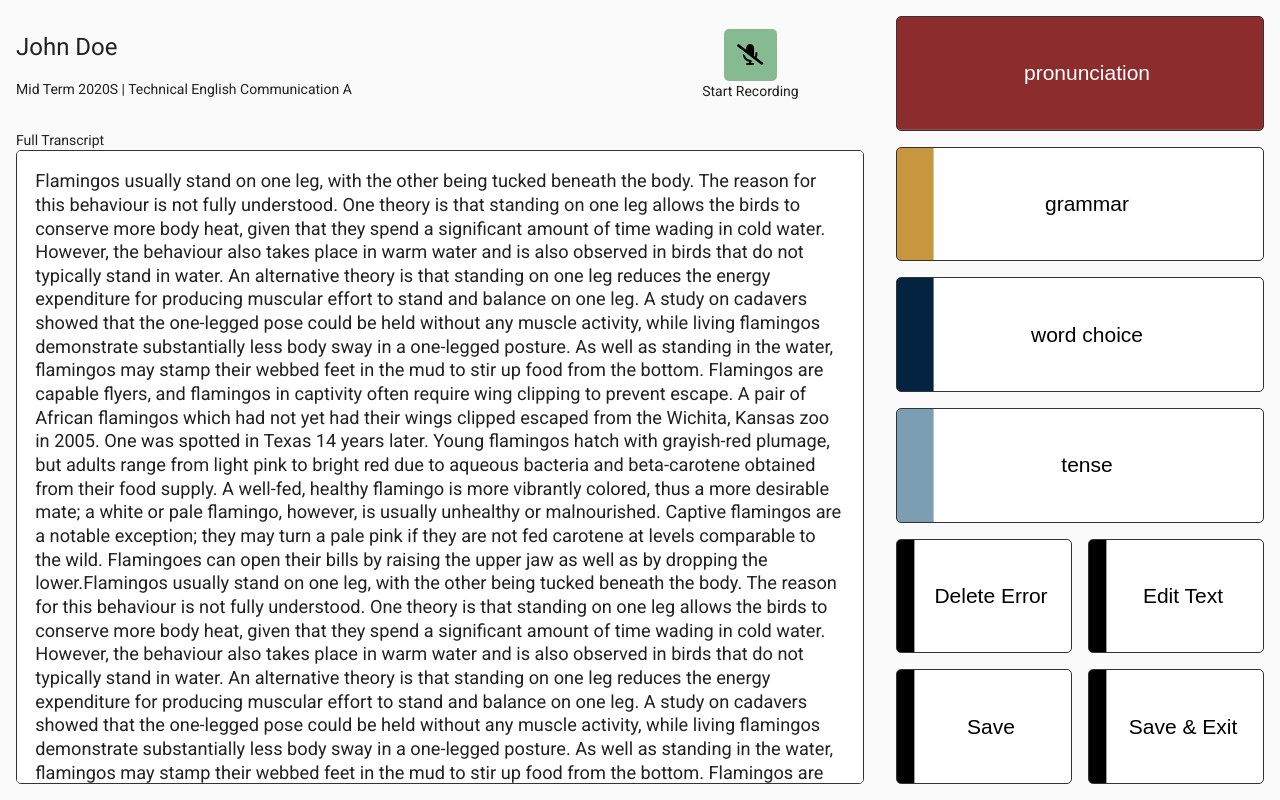
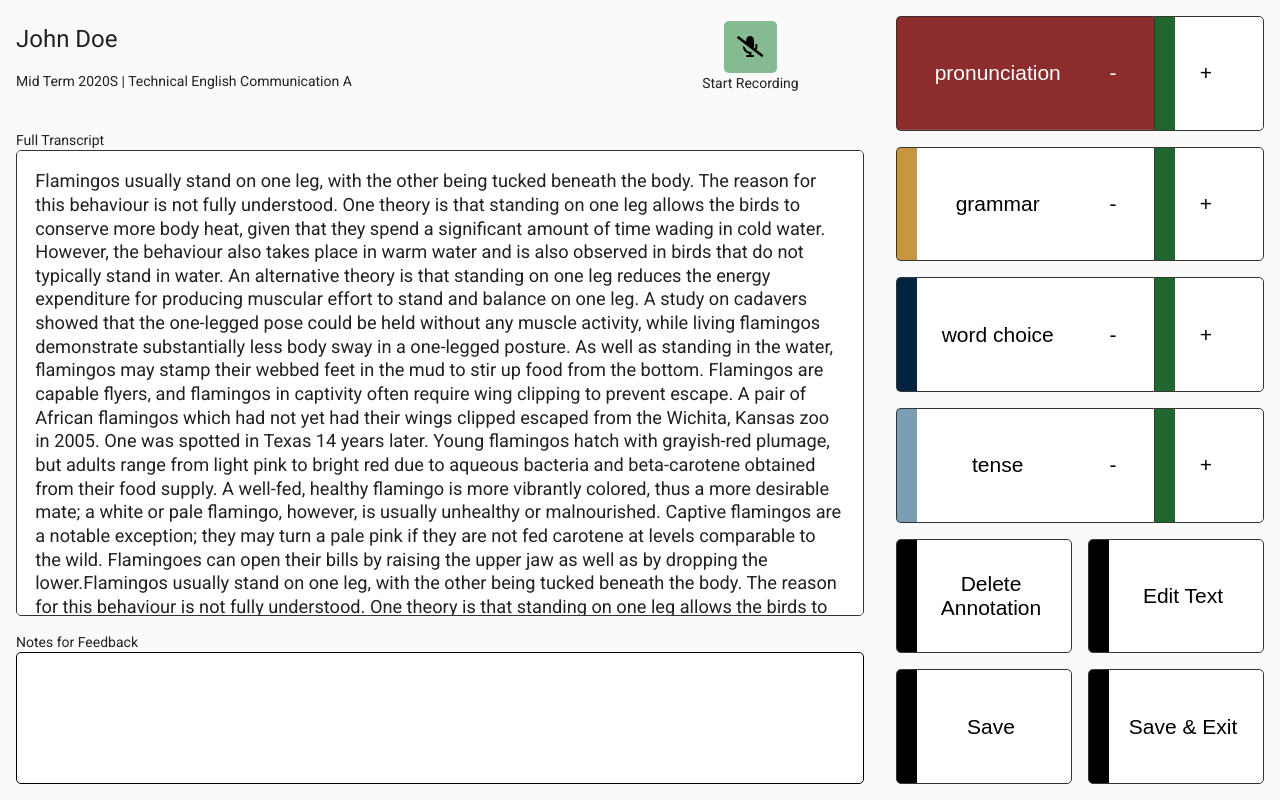
Before and after one commit to DS1720/DS1720.github.io, an Angular app in the folder bacherlor-project/: page /exam in a window 1280 px wide. Before the commit this address led to /. Built offline with nearby package versions, Linux system fonts and the light colour scheme.

Commit message:
added DataService and FeedbackComponent. Implemented Routing

```diff
--- a/bacherlor-project/src/app/app.component.html
+++ b/bacherlor-project/src/app/app.component.html
@@ -1,3 +1,3 @@
 <mat-sidenav-container fullscreen>
-  <wsa-web-speech></wsa-web-speech>
+  <router-outlet></router-outlet>
 </mat-sidenav-container>
--- a/bacherlor-project/src/app/app.module.ts
+++ b/bacherlor-project/src/app/app.module.ts
@@ -7,10 +7,12 @@ import { BrowserAnimationsModule } from '@angular/platform-browser/animations';
 import { SharedModule } from './shared/shared.module';
 import { WebSpeechModule } from './web-speech/web-speech.module';
 import {FontAwesomeModule} from '@fortawesome/angular-fontawesome';
+import { FeedbackComponent } from './feedback/feedback.component';
 
 @NgModule({
   declarations: [
-    AppComponent
+    AppComponent,
+    FeedbackComponent
   ],
   imports: [
     BrowserModule,
--- a/bacherlor-project/src/app/shared/Entities/annotation.ts
+++ b/bacherlor-project/src/app/shared/Entities/annotation.ts
@@ -20,7 +20,7 @@ export class Annotation {
    */
   static getAnnotationsFromString(text: string): Annotation[] {
     const errors = [];
-    let regex = /<error id="\d*" type="\w*"\/>/;
+    let regex = /<error id="\d*" type="\w*" positive="\w*"\/>/;
     let tempIndex = text.search(regex);
     let offset = 0;
     // search for all start tags of errors
@@ -77,7 +77,14 @@ export class Annotation {
     const startIndexType = text.search('type="') + 6;
     const typeLength = text.substr(startIndexType).search('"');
     const type = text.substr(startIndexType, typeLength);
-    return new Annotation(id, type, startIndex, -1, '', text.length, -1);
+    const positiveIndex = text.search('positive="') + 10;
+    const positiveLength = text.substr(positiveIndex).search('"');
+    const positiveString = text.substr(positiveIndex, positiveLength);
+    let positive = true;
+    if (positiveString === 'false') {
+      positive = false;
+    }
+    return new Annotation(id, type, startIndex, -1, '', text.length, -1, positive);
   }
 
   /**
@@ -97,7 +104,8 @@ export class Annotation {
     private endIndex: number,
     private text: string,
     private offsetFront: number,
-    private offsetBack: number
+    private offsetBack: number,
+    private positive: boolean
   ) {
   }
   getId(): number {
@@ -130,4 +138,10 @@ export class Annotation {
   setOffsetBack(offsetBack: number): void {
     this.offsetBack = offsetBack;
   }
+  getPositive(): boolean {
+    return this.positive;
+  }
+  setPositive(positive: boolean): void {
+    this.positive = positive;
+  }
 }
--- /dev/null
+++ b/bacherlor-project/src/app/shared/services/data.service.ts
@@ -0,0 +1,23 @@
+import { Injectable } from '@angular/core';
+
+@Injectable({
+  providedIn: 'root'
+})
+export class DataService {
+
+  transcript = '';
+  feedback = '';
+  constructor() { }
+  saveFeedback(feedback: string): void {
+    this.feedback = feedback;
+  }
+  saveTranscript(transcript: string): void {
+    this.transcript = transcript;
+  }
+  getFeedback(): string {
+    return this.feedback;
+  }
+  getTranscript(): string {
+    return this.transcript;
+  }
+}
--- a/bacherlor-project/src/app/web-speech/web-speech.component.css
+++ b/bacherlor-project/src/app/web-speech/web-speech.component.css
@@ -17,6 +17,7 @@
   --grammar-color: #C8963E;
   --wordchoice-color: #032340;
   --tense-color: #7C9EB2;
+  --positive-color: #1f672e;
   --delete-color: black;
   --edit-color: black;
   --save-color: black;
@@ -87,49 +88,18 @@
   border-left: 2px solid var(--tense-color);
 }
 
-button.pronunciation {
-  background-image: linear-gradient(to right, white 50%, var(--pronunciation-color) 50%);
+:host /deep/ span.positive {
+  border-top: 2px solid var(--positive-color);
+  border-bottom: 2px solid var(--positive-color);
+  display: inline-block;
 }
 
-button.grammar {
-  background-image: linear-gradient(to right, white 50%, var(--grammar-color) 50%);
+:host /deep/ span.positive.right {
+  border-right: 2px solid var(--positive-color);
 }
 
-button.wordchoice {
-  background-image: linear-gradient(to right, white 50%, var(--wordchoice-color) 50%);
-}
-
-button.tense {
-  background-image: linear-gradient(to right, white 50%, var(--tense-color) 50%);
-}
-
-button.delete {
-  background-image: linear-gradient(to right, white 50%, var(--delete-color) 50%);
-}
-
-button.edit {
-  background-image: linear-gradient(to right, white 50%, var(--edit-color) 50%);
-}
-
-button.save {
-  background-image: linear-gradient(to right, white 50%, var(--save-color) 50%);
-}
-
-.student-annotations-container button {
-  background-size: 200% 100%;
-  background-repeat: repeat-x;
-  background-position: -10% 100%;
-  transition: background-position 0.5s, color 0.5s;
-}
-
-.student-annotations-container button:hover {
-  background-position: -90%;
-  color: white;
-}
-
-.student-annotations-container button.active {
-  background-position: -100%;
-  color: white;
+:host /deep/ span.positive.left {
+  border-left: 2px solid var(--positive-color);
 }
 
 /*
@@ -150,8 +120,12 @@ button.save {
 .properties-container {
   display: grid;
   min-height: 0;
-  grid-template-rows: 7em minmax(0, 1fr);
-  padding: 1rem;
+  grid-template-rows: 7em minmax(0, 1fr) 12em;
+  padding: 0rem 1rem 1rem 1rem;
+}
+
+.properties-container section {
+  margin-top: 1rem;
 }
 
 /*
@@ -232,6 +206,37 @@ button.save {
   white-space: pre-wrap;
 }
 
+.temporaryText {
+  color: grey;
+}
+
+/*
+  Notes
+ */
+
+.notes {
+  display: flex;
+  flex-direction: column;
+  height: 100%;
+}
+
+#notes-container {
+  flex: 1;
+  margin-bottom: 1rem;
+  margin-right: 1rem;
+  display: flex;
+  flex-direction: column;
+}
+
+textarea.notes-text-container {
+  overflow-y: auto;
+  resize: none;
+  border: 1px solid black;
+  border-radius: 5px;
+  padding: 1em;
+  height: 100%;
+}
+
 /*
   Right Side
  */
@@ -240,6 +245,7 @@ button.save {
   display: flex;
   flex-direction: column;
   margin-top: 1rem;
+  margin-right: 1rem;
 }
 
 /*
@@ -250,6 +256,8 @@ button.save {
   height: 100%;
   margin-bottom: 1rem;
   margin-right: 1rem;
+  width: 100%;
+  display: flex;
 }
 
 .student-annotations-container button, .student-annotations-container .split-buttons button {
@@ -257,18 +265,87 @@ button.save {
   border: solid 1px #333;
   border-radius: 5px;
   outline: none;
-  width: 100%;
   height: 100%;
   font-size: 1.5em;
   overflow-x: hidden;
+}
+
+.student-annotations-container .error-item button:first-child {
+  width: 70%;
+  border-top-right-radius: 0px;
+  border-bottom-right-radius: 0px;
+  border-right: 0 solid;
+  display: flex;
+  align-items: center;
+}
+
+.student-annotations-container .error-item button:first-child div:first-child {
+  width: 70%;
+}
+
+.student-annotations-container .error-item button:first-child div:last-child {
+  width: 30%;
+}
+
+.student-annotations-container .error-item button:last-child {
+  width: 30%;
+  padding-left: 0px;
+  border-top-left-radius: 0px;
+  border-bottom-left-radius: 0px;
+  background-image: linear-gradient(to right, white 50%, var(--positive-color) 50%);
+}
+
+button.pronunciation {
+  background-image: linear-gradient(to right, white 50%, var(--pronunciation-color) 50%);
+}
+
+button.grammar {
+  background-image: linear-gradient(to right, white 50%, var(--grammar-color) 50%);
+}
+
+button.wordchoice {
+  background-image: linear-gradient(to right, white 50%, var(--wordchoice-color) 50%);
+}
+
+button.tense {
+  background-image: linear-gradient(to right, white 50%, var(--tense-color) 50%);
+}
+
+button.delete {
+  background-image: linear-gradient(to right, white 50%, var(--delete-color) 50%);
+}
+
+button.edit {
+  background-image: linear-gradient(to right, white 50%, var(--edit-color) 50%);
+}
+
+button.save {
+  background-image: linear-gradient(to right, white 50%, var(--save-color) 50%);
+}
+
+.student-annotations-container button {
+  background-size: 200% 100%;
+  background-repeat: repeat-x;
+  background-position: 20px 100%;
+  transition: background-position 0.5s, color 0.5s;
+}
+
+.student-annotations-container button:hover {
+  background-position: calc(-100% - 20px);
+  color: white;
+}
+
+.student-annotations-container button.active {
+  background-position: -100%;
+  color: white;
 }
 
 /*
   Splitted Buttons
  */
 
-.student-annotations-container .split-buttons {
-  display: flex;
+.student-annotations-container .split-buttons button {
+  width: 100%;
 }
 
 .split-buttons button:first-child {
@@ -280,113 +357,63 @@ button.save {
 }
 
 /*
-  Not used
+  Edit Container
  */
+.popup {
+  position: absolute;
+  top: 0;
+  left: 0;
+  width: 100%;
+  height: 100%;
+  background-color: rgba(255,255,255,.3);
+}
 
-.notes-container {
+.edit-transcript-container {
   display: flex;
   flex-direction: column;
+  justify-content: center;
+  align-items: center;
 }
 
-.notes-flex-item {
-  flex-grow: 1;
+#edit-transcript {
   display: flex;
   flex-direction: column;
+  max-width: 1000px;
+  width: calc(100% - 6em);
+  max-height: 500px;
+  height: calc(100% - 6em);
+  flex: 1;
+  background-color: white;
+  padding: 1em 1em 1em 1em;
+  font-size: 1.3em;
+  border: solid 1px #333;
+  border-radius: 5px;
+  line-height: 1.3em;
 }
 
-.notes-flex-item textarea {
-  flex-grow: 1;
+textarea.edit-transcript-text-container {
+  height: calc(100% - 2rem);
+  margin-bottom: 1rem;
+  margin-top: 1rem;
+  flex-direction: column;
+  overflow-y: auto;
+  resize: none;
+  border: 1px solid black;
+  border-radius: 5px;
+  width: calc(100% - 2em);
+  padding: 1em;
 }
 
-.notes-container label {
-  margin-top: 20px;
-}
-
-.notes-container textarea {
-  resize: none;
-  overflow-y: scroll;
-}
-
-.points-container {
-  display: grid;
-  grid-template-columns: 50% 50%;
-  min-height: 0;
-  min-width: 0;
-  overflow-y: hidden;
-  align-items: center;
-  font-size: 1em;
-}
-
-.points-container .flex-container-points {
-  display: flex;
-  justify-content: center;
-  font-size: 1.5em;
-}
-
-.points-container span {
-  display: flex;
-  flex-grow: 0;
-  white-space: pre;
-}
-
-.points-container div {
-  text-align: center;
-}
-
-.points-container input {
-  display: flex;
-  flex-grow: 1;
-  outline: none;
-  border: none;
-  min-width: 10px;
-  max-width: 50px;
-  border-bottom: 1px black solid;
+.button-row {
   text-align: right;
 }
 
-.button-row {
-  font-size: 1em;
-  display: flex;
-  align-items: center;
-  justify-content: center;
-}
-
 .button-row button {
-  margin: 0.5em;
-  min-height: 2em;
-  background-image: linear-gradient(to right, white 50%, black 50%);
-  background-size: 200% 100%;
-  background-repeat: repeat-x;
-  background-position: -10% 100%;
-  transition: background-position 0.5s, color 0.5s;
+  border: 0 solid;
+  font-size: 1.5em;
+  background: transparent;
 }
 
 .button-row button:hover {
-  background-position: -90%;
-  color: white;
+  color: rgb(96, 96, 96);
 }
-
-.button-row button.active {
-  background-position: -100%;
-  color: white;
-}
-
-.speech-result-width {
-  width: 100%;
-}
-
-textarea {
-  text-align: justify;
-  text-align-last: center;
-}
-
-section textarea {
-  border: solid 1px #333;
-  border-radius: 5px;
-  color: black;
-  background: white;
-}
-
-.temporaryText {
-  color: grey;
-}
--- a/bacherlor-project/src/app/web-speech/web-speech.component.html
+++ b/bacherlor-project/src/app/web-speech/web-speech.component.html
@@ -1,6 +1,17 @@
 <!--section>
   <mat-card *ngIf="errorMessage$| async as errorMessage" class="notification">{{errorMessage}}</mat-card>
 </section-->
+
+<section *ngIf="showEditPopup" class="edit-transcript-container popup">
+  <div id="edit-transcript">
+    <label for="edit-transcript">Edit Transcript</label>
+    <textarea class="edit-transcript-text-container" [(ngModel)]="textToEdit"></textarea>
+    <div class="button-row">
+      <button><fa-icon (click)="toogleEditPopup()" [icon]="faTimesCircle"></fa-icon></button>
+      <button><fa-icon (click)="confirmEditText()" [icon]="faCheckCircle"></fa-icon></button>
+    </div>
+  </div>
+</section>
 
 <div id="grid">
   <div class="properties-container">
@@ -27,21 +38,32 @@
               [innerHTML]="totalTranscript | transcriptFormat"></span>
         <span class="temporaryText">{{transcript$ | async}}</span>
       </div>
-
+    </section>
+    <section class="notes">
+      <label for="notes-container">Notes for Feedback</label>
+      <div id="notes-container">
+        <textarea class="notes-text-container" [(ngModel)]="feedback"></textarea>
+      </div>
     </section>
   </div>
   <section class="student-annotations-container">
       <div class="error-item" *ngFor="let annotation of annotationTypes">
-        <button [class.active]="annotation==activeAnnotationType" class="{{annotation.split(' ').join('')}}"
-                (click)="changeErrorType(annotation)">{{annotation}}</button>
+        <button [class.active]="annotation==activeAnnotationType && !activeAnnotationPositive" class="{{annotation.split(' ').join('')}}"
+                (click)="changeErrorType(annotation); setActiveAnnotationPositive(false)">
+          <div>{{annotation}}</div>
+          <div>-</div></button>
+        <button [class.active]="annotation==activeAnnotationType && activeAnnotationPositive"
+                (click)="changeErrorType(annotation); setActiveAnnotationPositive(true)"
+                class="positive-annotation">
+          +</button>
       </div>
       <div class="split-buttons">
-        <button class="delete" [class.active]="'delete'==activeAnnotationType" (click)="changeErrorType('delete')">Delete Error</button>
+        <button class="delete" [class.active]="'delete'==activeAnnotationType" (click)="changeErrorType('delete')">Delete Annotation</button>
         <button class="edit" [class.active]="'edit'==activeAnnotationType" (click)="changeErrorType('edit')">Edit Text</button>
       </div>
       <div class="split-buttons">
-        <button class="save">Save</button>
-        <button class="save">Save & Exit</button>
+        <button class="save" (click)="saveFeedbackAndTranscript()">Save</button>
+        <button class="save" (click)="saveAndRouteToFeedback()">Save & Exit</button>
       </div>
   </section>
   <!--
--- a/bacherlor-project/src/app/web-speech/web-speech.component.ts
+++ b/bacherlor-project/src/app/web-speech/web-speech.component.ts
@@ -9,8 +9,9 @@ import { ActionContext } from '../shared/services/actions/action-context';
 import { SpeechNotification } from '../shared/model/speech-notification';
 import {Annotation} from '../shared/Entities/annotation';
 import {StudentErrorType} from '../shared/Entities/annotation-type';
-import { faMicrophone } from '@fortawesome/free-solid-svg-icons';
-import { faMicrophoneSlash } from '@fortawesome/free-solid-svg-icons';
+import { faMicrophone, faMicrophoneSlash, faCheckCircle,  faTimesCircle} from '@fortawesome/free-solid-svg-icons';
+import {Router} from '@angular/router';
+import {DataService} from '../shared/services/data.service';
 
 @Component({
   selector: 'wsa-web-speech',
@@ -19,8 +20,12 @@ import { faMicrophoneSlash } from '@fortawesome/free-solid-svg-icons';
   changeDetection: ChangeDetectionStrategy.OnPush,
 })
 export class WebSpeechComponent implements OnInit {
+
   faMicrophone = faMicrophone;
   faMicrophoneSlash = faMicrophoneSlash;
+  faCheckCircle = faCheckCircle;
+  faTimesCircle = faTimesCircle;
+
   SEPARATORS = ['.', ' ', ',', '!', '?'];
   languages: string[] = languages;
   currentLanguage: string = defaultLanguage;
@@ -32,13 +37,19 @@ export class WebSpeechComponent implements OnInit {
   defaultError$ = new Subject<string | undefined>();
   annotationTypes: string[] = [];
   activeAnnotationType = '';
+  activeAnnotationPositive = false;
   activeStudent = {id: 1, name: 'John Doe', course: 'Technical English Communication A'};
   exam = {name: 'Mid Term 2020S', maxPoints: 100, reachedPoints: 0};
-  tempTranscript = 'init';
+  showEditPopup = false;
+  textToEdit = '';
+  feedback = '';
+  editTextIndexes: number[] = [-1, -1];
 
   constructor(
     private speechRecognizer: SpeechRecognizerService,
-    private actionContext: ActionContext
+    private actionContext: ActionContext,
+    private router: Router,
+    private dataService: DataService
   ) {
   }
 
@@ -87,9 +98,36 @@ export class WebSpeechComponent implements OnInit {
     this.activeAnnotationType = this.annotationTypes[0];
   }
 
-  // changes type of error
+  /**
+   * changes type of error
+   */
   changeErrorType(type: string): void {
     this.activeAnnotationType = type;
+  }
+
+  /**
+   * toogles Edit Popup Boolean
+   */
+  toogleEditPopup(): void {
+    this.showEditPopup = !this.showEditPopup;
+  }
+
+  /**
+   * saves data to dataService
+   */
+  saveFeedbackAndTranscript(): void{
+    this.dataService.saveFeedback(this.feedback);
+    this.dataService.saveTranscript(this.totalTranscript);
+  }
+
+  /**
+   * saves data to dataService
+   * routeToFeedback
+   */
+  saveAndRouteToFeedback(): void {
+    this.dataService.saveFeedback(this.feedback);
+    this.dataService.saveTranscript(this.totalTranscript);
+    this.router.navigate(['/feedback']);
   }
 
   /**
@@ -116,22 +154,40 @@ export class WebSpeechComponent implements OnInit {
       }
       // if error type is selected save error
       if (this.activeAnnotationType !== 'delete' && this.activeAnnotationType !== 'edit') {
-        this.saveAnnotation(globalIndexes[0], globalIndexes[1], this.activeAnnotationType.split(' ').join(''));
+        this.saveAnnotation(globalIndexes[0], globalIndexes[1],
+          this.activeAnnotationType.split(' ').join(''), this.activeAnnotationPositive);
       } else if (this.activeAnnotationType === 'delete') {
         globalIndexes = this.transformIndexesToOffset(globalIndexes);
         this.deleteNextAnnotationInTranscript(globalIndexes[0], globalIndexes[1]);
       } else if (this.activeAnnotationType === 'edit') {
-        // edit marked text
+        globalIndexes = this.transformIndexesToOffset(globalIndexes);
+        this.editMarkedText(globalIndexes[0], globalIndexes[1]);
       }
     }
   }
 
   /**
-   * returns Transcript without annotationTags
+   *
+   * @param startIndex
+   * @param endIndex
    * @private
    */
-  private getTranscriptWithoutTags(): string {
-    return this.totalTranscript.replace(/<[^>]+>/g, '');
+  private editMarkedText(startIndex: number, endIndex: number): void {
+    this.toogleEditPopup();
+    this.editTextIndexes = [startIndex, endIndex];
+    this.textToEdit = this.totalTranscript.substr(startIndex, endIndex - startIndex);
+  }
+
+  confirmEditText(): void {
+    this.changeTranscript(this.editTextIndexes[0], this.editTextIndexes[1], this.textToEdit);
+    this.toogleEditPopup();
+    this.textToEdit = '';
+    this.editTextIndexes = [-1, -1];
+  }
+
+  private changeTranscript(startIndex: number, endIndex: number, insert: string): void {
+    this.deleteFromTranscript(startIndex, endIndex);
+    this.insertIntoTranscript(startIndex, insert);
   }
 
   /**
@@ -199,10 +255,10 @@ export class WebSpeechComponent implements OnInit {
    * @param end index
    * @param annotationType
    */
-  private saveAnnotation(start: number, end: number, annotationType: string): void {
+  private saveAnnotation(start: number, end: number, annotationType: string, positive: boolean): void {
     const newId = Annotation.getNewId(Annotation.getAnnotationsFromString(this.totalTranscript));
     this.insertIntoTranscript(end, `<error id="${newId}"/>`);
-    this.insertIntoTranscript(start, `<error id="${newId}" type="${annotationType}"/>`);
+    this.insertIntoTranscript(start, `<error id="${newId}" type="${annotationType}" positive="${positive}"/>`);
   }
 
   /**
@@ -272,7 +328,7 @@ export class WebSpeechComponent implements OnInit {
   private deleteNextAnnotationInTranscript(startIndex: number, endIndex: number): void {
     const currentAnnotations = Annotation.getAnnotationsFromString(this.totalTranscript);
     const deleteAnnotations: Annotation[] = [];
-    const deleteAnnotationsFurther: Annotation[] = [];
+    let firstAnnotationOutside: Annotation = new Annotation(-1, '', -1, -1, '', -1, -1, false);
     console.log(startIndex, endIndex);
     console.log(currentAnnotations);
     // delete all annotations inside
@@ -281,13 +337,15 @@ export class WebSpeechComponent implements OnInit {
         deleteAnnotations.push(annotation);
       }
       if (annotation.getStartIndex() <= startIndex && annotation.getEndIndex() >= endIndex) {
-        deleteAnnotationsFurther.push(annotation);
+        if (firstAnnotationOutside.getId() === -1 || firstAnnotationOutside.getStartIndex() < annotation.getStartIndex()){
+          firstAnnotationOutside = annotation;
+        }
       }
     }
     if (deleteAnnotations.length !== 0) {
       this.deleteAnnotationsFromTranscript(deleteAnnotations);
     } else {
-      this.deleteAnnotationsFromTranscript(deleteAnnotationsFurther);
+      this.deleteAnnotationsFromTranscript([firstAnnotationOutside]);
     }
   }
 
@@ -312,6 +370,14 @@ export class WebSpeechComponent implements OnInit {
       return a.startIndex > b.startIndex ? -1 : a.startIndex < b.startIndex ? 1 : 0;
     });
     deleteIndexes.forEach(index => this.deleteFromTranscript(index.startIndex, index.endIndex));
+  }
+
+  /**
+   * sets activeAnnotationPositive to value
+   * @param value
+   */
+  setActiveAnnotationPositive(value: boolean): void {
+    this.activeAnnotationPositive = value;
   }
 
   /**
@@ -425,4 +491,11 @@ export class WebSpeechComponent implements OnInit {
     return this.isListening;
   }
 
+  /**
+   * returns Transcript without annotationTags
+   * @private
+   */
+  private getTranscriptWithoutTags(): string {
+    return this.totalTranscript.replace(/<[^>]+>/g, '');
+  }
 }
```
Also changed, not shown: bacherlor-project/src/app/app-routing.module.ts (+4 -9 lines), bacherlor-project/src/app/feedback/feedback.component.html (added, +7 -0 lines), bacherlor-project/src/app/feedback/feedback.component.ts (added, +32 -0 lines), bacherlor-project/src/app/shared/services/pipes/transcript-format.pipe.ts (+10 -7 lines), bacherlor-project/src/app/feedback/feedback.component.css (added), 2 other files (tests, documents, lock files or other folders).
